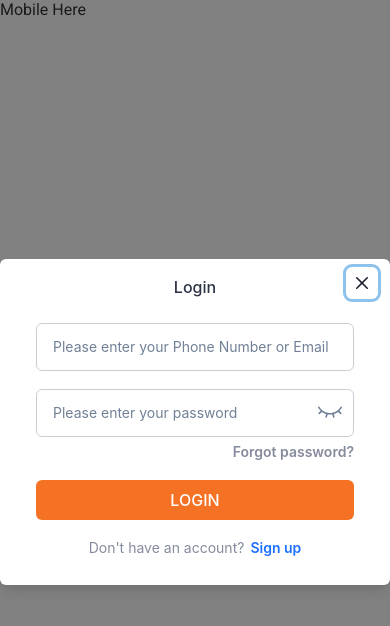
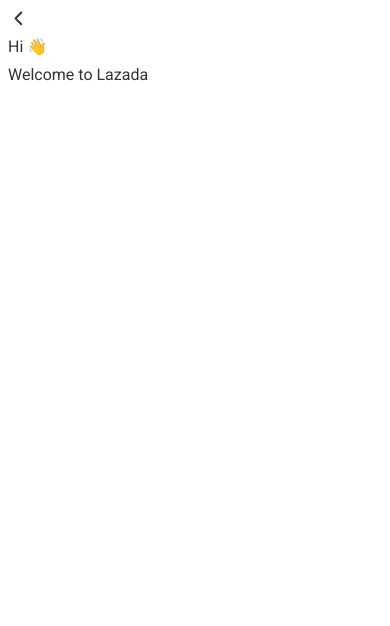
Before and after one commit to DimTony/lazada-normal, a React (Vite) app: page / in a window 390 px wide. Shown: the top 626 px of the page. Built offline with nearby package versions, Linux system fonts and the light colour scheme; a web font is replaced by a local one.

Commit message:
feat:mobile

```diff
--- a/src/App.css
+++ b/src/App.css
@@ -12,7 +12,8 @@
     BlinkMacSystemFont, "Helvetica Neue", helvetica, "Segoe UI", arial,
     "PingFang SC", "Miui", "Hiragino Sans GB", "Microsoft Yahei", sans-serif;
   line-height: 1.2857142;
-  background-color: rgba(0, 0, 0, 0.03);
+  background-color: transparent;
+  /* background-color: rgba(0, 0, 0, 0.03); */
   /* font-family: 'Work Sans'; */
 }
 
--- a/src/pages/Landing.jsx
+++ b/src/pages/Landing.jsx
@@ -28,12 +28,13 @@
   ModalBody,
   ModalFooter,
   useDisclosure,
+  useBreakpointValue,
 } from "@chakra-ui/react";
 import { LuShoppingCart } from "react-icons/lu";
 import { MdOutlineSearch } from "react-icons/md";
 import { RxEyeClosed, RxEyeOpen } from "react-icons/rx";
 import { useEffect, useState } from "react";
-import { useNavigate } from "react-router-dom";
+import { IoIosArrowBack } from "react-icons/io";
 
 const images = [
   "/slide/1.jpg",
@@ -50,7 +51,7 @@
   const [currentImageIndex, setCurrentImageIndex] = useState(0);
   const [showPassword, setShowPassword] = useState(false);
   const { isOpen, onOpen } = useDisclosure();
-  const navigate = useNavigate();
+  const displayModal = useBreakpointValue({ base: false, md: true });
 
   const handleModalClose = () => {
     window.location.href = "https://www.lazada.co.th/";
@@ -77,6 +78,7 @@
           <Stack bg="red" w="100%" alignItems="center">
             <Image src="/ad.jpg" w="1188px" h="80px" />
           </Stack>
+
           <HStack
             bg="rgba(0, 0, 0, .03)"
             h="25px"
@@ -94,6 +96,7 @@
             <Text fontSize="12px">SIGNUP</Text>
             <Text fontSize="12px">เปลี่ยนภาษา</Text>
           </HStack>
+
           <HStack
             h="80px"
             bg="#fff"
@@ -127,7 +130,8 @@
             <LuShoppingCart size="29px" />
             <Image src="/free.jpg" alt="free" w="188px" h="45px" />
           </HStack>
-          <VStack w="100%" mb="2.5rem">
+
+          <VStack w="100%" bg="rgba(0, 0, 0, .05)">
             <HStack h="344px">
               <Image
                 src={images[currentImageIndex]}
@@ -196,7 +200,7 @@
             </HStack>
           </VStack>
 
-          <VStack w="100%">
+          <VStack w="100%" pt="2.5rem" bg="rgba(0, 0, 0, .05)">
             <VStack alignItems="flex-start" w="74.1%">
               <Text fontSize="22px">Flash Sale</Text>
               <VStack alignItems="flex-start" w="100%" spacing={0}>
@@ -531,6 +535,7 @@
         </VStack>
       </Box>
 
+      {displayModal && (
         <Modal isOpen={isOpen} isCentered isClosable={false}>
           <ModalOverlay />
           <ModalContent w="444px" h="326.58px" maxW="444px" maxH="326.58px">
@@ -633,9 +638,14 @@
             </ModalBody>
           </ModalContent>
         </Modal>
+      )}
 
-      <Box display={{ base: "block", md: "none" }}>
-        <Text>Mobile Here</Text>
+      <Box display={{ base: "block", md: "none" }} p="0.5rem">
+        <VStack alignItems="flex-start">
+          <IoIosArrowBack size="1.3rem" onClick={handleModalClose} />
+          <Text>Hi 👋</Text>
+          <Text>Welcome to Lazada</Text>
+        </VStack>
       </Box>
     </>
   );
```
Lines whose indentation alone changed are shown as unchanged.
